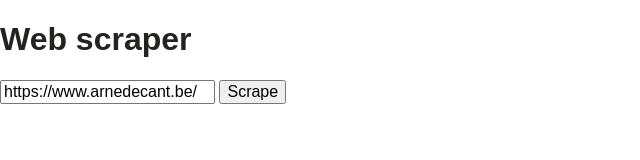
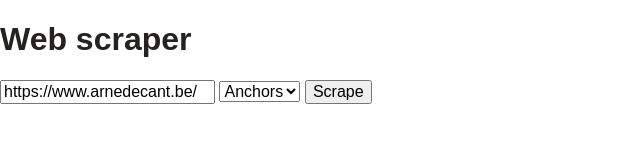
Before and after one commit to arnedecant/web-scraper, a website: page app/index.html in a window 1280 px wide. Shown: the whole page, without its empty margins (0-640 px from the left). Drawn offline with Linux system fonts and the light colour scheme.

Commit message:
added element selector

```diff
--- a/app/index.html
+++ b/app/index.html
@@ -14,6 +14,10 @@
         <section class="scraper">
         	<form class="scraper">
         		<input type="text" class="address" placeholder="Web address" value="https://www.arnedecant.be/">
+        		<select>
+        			<option value="anchors">Anchors</option>
+        			<option value="images" disabled>Images</option>
+        		</select>
         		<button>Scrape</button>
         	</form>
         </section>
```
